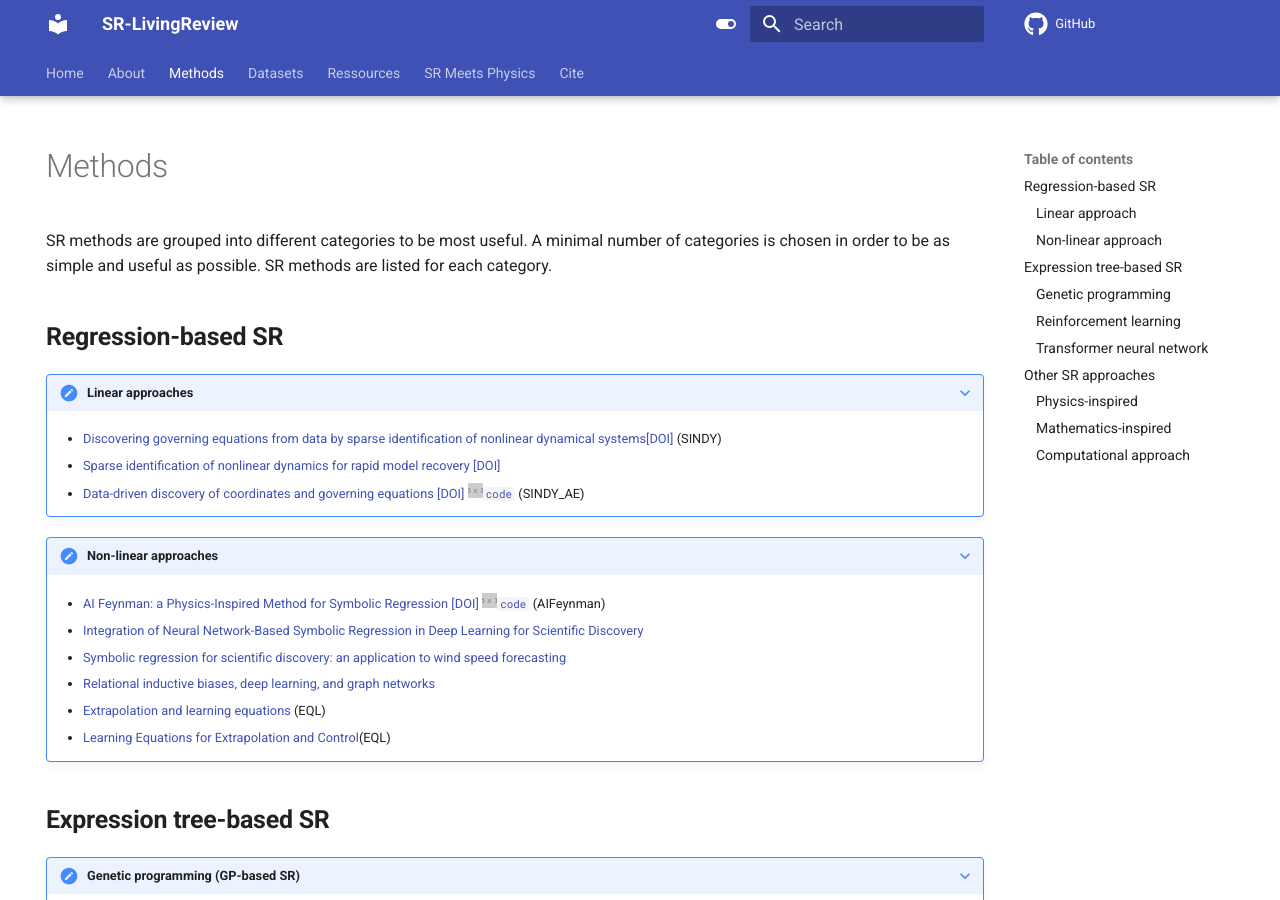
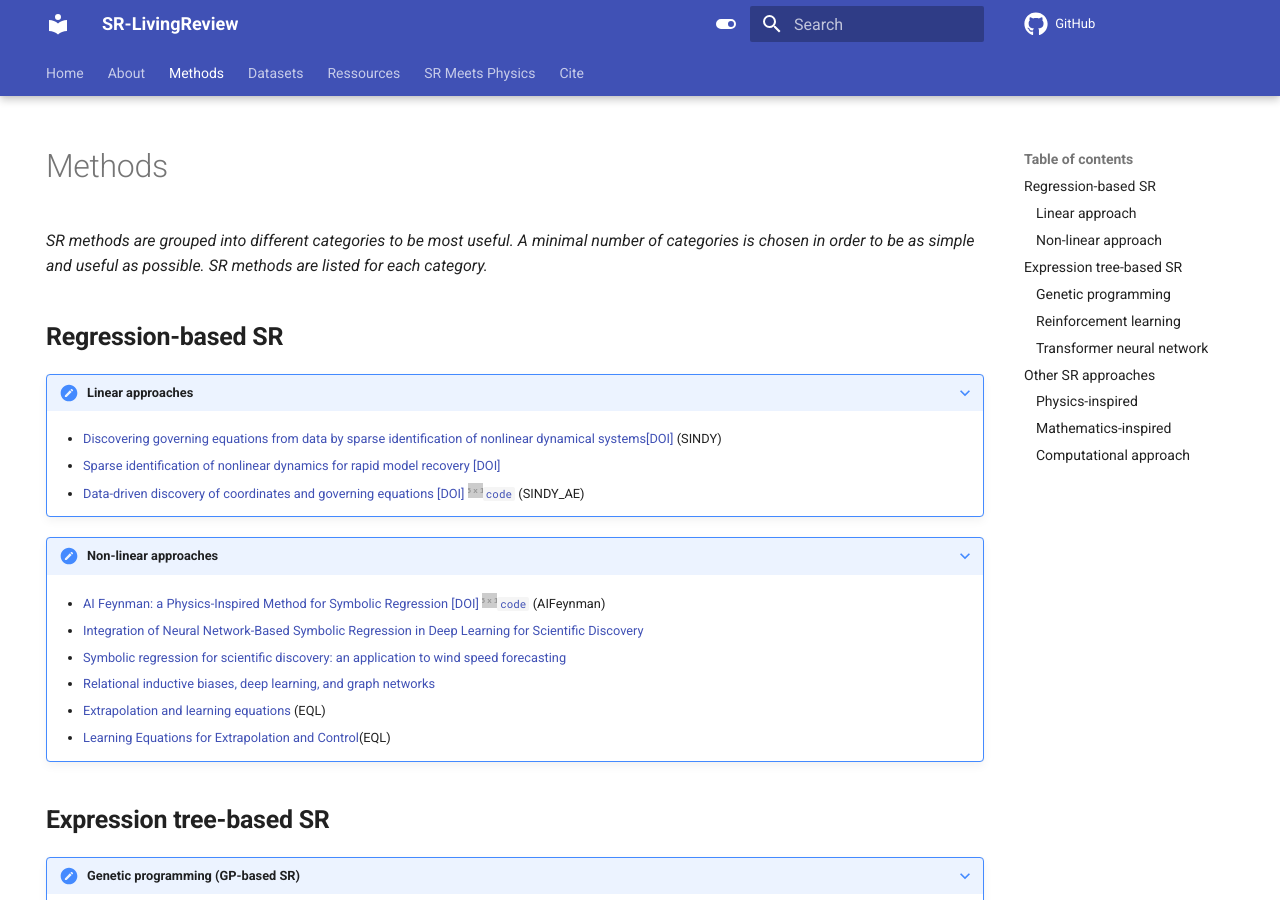
Before and after one commit to nmakke/SR-LivingReview, an MkDocs documentation site: the page built from docs/methods.md, in a window 1280 px wide and 900 px high. Built offline with MkDocs 1.6.1 and Material for MkDocs 9.7.7, drawn with Linux system fonts in a browser that asks for light colours; formulas are drawn with MathJax 3; comment, search, counter and statistics services are not loaded.

```diff
--- a/docs/methods.md
+++ b/docs/methods.md
@@ -3,8 +3,8 @@ hide:
   - navigation
 ---
 
-SR methods are grouped into different categories to be most useful. A minimal number of categories is chosen in order to be as simple and useful as possible.
-SR methods are listed for each category.
+*SR methods are grouped into different categories to be most useful. A minimal number of categories is chosen in order to be as simple and useful as possible.*
+*SR methods are listed for each category.*
 
 <!--**Regression-based** SR methods assume a predefined model structure. In this category, the linear approach formulates the SR problem as a system of linear equations, whereas the non-linear approach relies on multi-layer perceptron (MLP) to solve it. In both cases, the models' parameters are learned.<be>-->
 <!-- ´**Expression tree-based** SR methods treat mathematical equations as unary-binary trees whose internal nodes are mathematical operators (algebraic operators $\{+, -, \times, \div\}$,  analytical functions $\{\cos,\sin,\tan,\exp,\log,\mathrm{sqrt},\mathrm{etc}\}$) and terminal nodes are constants and state variables. This category comprises GP-based SR, RL-based SR, and TNN-based SR.<br>-->
```
